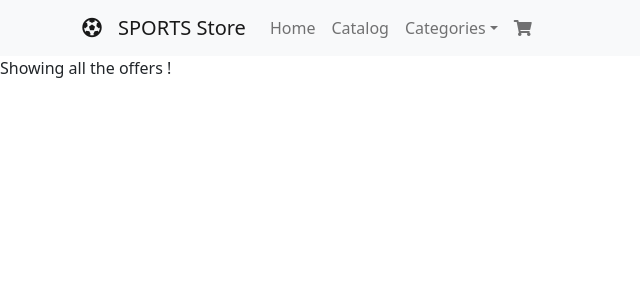
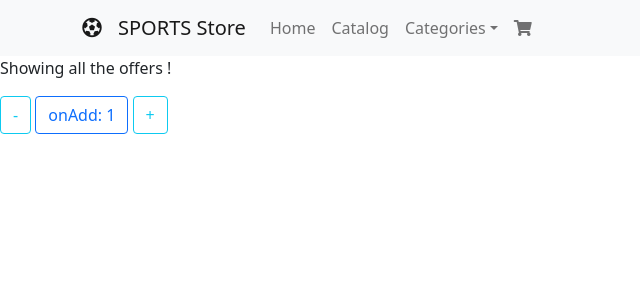
Before and after one commit to frossler/frossl-ecommerce, a React (Create React App) app: page / in a window 1280 px wide. Shown: the top 300 px of the page, without its empty margins (0-640 px from the left). Built offline with nearby package versions, Linux system fonts and the light colour scheme.

Commit message:
Code Improves

```diff
--- a/src/App.js
+++ b/src/App.js
@@ -1,8 +1,9 @@
 import './App.css';
 // BS
 import 'bootstrap/dist/css/bootstrap.min.css';
-
-// Components:
+// Products Array -temp-
+import {Products} from './misc/stock.js';
+// Components
 import Header from './components/header/Header';
 import ItemListContainer from './components/itemlistcontainer/ItemListContainer';
 
@@ -11,7 +12,7 @@ function App() {
   return (
         <>
         <Header />
-        <ItemListContainer id="offers" />
+        <ItemListContainer id="offers" products={Products} />
         </>
 
 
--- /dev/null
+++ b/src/components/itemcount/ItemCount.js
@@ -0,0 +1,32 @@
+import React from "react";
+import { useState } from "react";
+import { Button } from "react-bootstrap";
+
+const ItemCount = (props) => {
+
+    // Stock management logic (1.0)
+    const stock = props.stock
+    const [counter, setCounter] = useState(1)
+    const add = () => {
+        if (counter < stock) {setCounter(counter+1)} else {alert("Out of Stock for adding")}
+      }
+    const rem = () => {
+        if (counter > 1) {
+          setCounter(counter - 1);
+        } else {
+          alert("Minimum per order: 1");
+        }
+      };
+
+
+    return(
+        <>
+            <Button variant="outline-info" onClick={rem}> - </Button>{' '}
+            <Button variant="outline-primary"> onAdd: {counter} </Button>{' '}
+            <Button variant="outline-info" onClick={add}> + </Button>{''}
+        </>
+
+    )
+}
+
+export default ItemCount
--- /dev/null
+++ b/src/components/itemlistcontainer/ItemListContainer.js
@@ -0,0 +1,34 @@
+import React from "react";
+// import { useState, useEffect } from "react"
+import ItemCount from "../itemcount/ItemCount";
+
+const ItemListContainer = (props) => {
+
+    //
+    console.log(props)
+    // Effect delays and run after Component Render
+
+    // useEffect (()=>{
+    //     console.log("Intervalo Ping 1000")
+    //     // setTimeout(()=>[])
+    //     // Se setea un indicador
+    //     const i = setInterval(()=>{
+    //         console.log("Ping foo")
+    //     },1000)
+
+    //     return () =>{
+    //         console.log("Cleanup foo")
+    //         clearInterval(i) //pasar el indicador
+    //     }
+    // })
+
+
+    return (
+        <>
+        <p>Showing all the {props.id} !</p>
+        <ItemCount stock="3"/>
+        </>
+    )
+}
+
+export default ItemListContainer
--- a/src/components/itemlistcontainer/ItemListContainer.jsx
+++ /dev/null
@@ -1,12 +0,0 @@
-import React from "react";
-
-const ItemListContainer = (props) => {
-
-    console.log(props)
-
-    return (
-        <p>Showing all the {props.id} !</p>
-    )
-}
-
-export default ItemListContainer
--- /dev/null
+++ b/src/misc/stock.js
@@ -0,0 +1,38 @@
+export const Products = [
+    {
+        "id":"0",
+        "stock":"4",
+        "image": "../img/123.png",
+        "title": "Product 1",
+        "text": "Desc text",
+        "price": 100
+
+    },
+    {
+        "id":"1",
+        "stock":"2",
+        "image": "product2",
+        "title": "Product 2",
+        "text": "Desc text",
+        "price": 100
+
+    },
+    {
+        "id":"2",
+        "stock":"6",
+        "image": "product3",
+        "title": "Product 3",
+        "text": "Desc text",
+        "price": 100
+
+    },
+    {
+        "id":"3",
+        "stock":"10",
+        "image": "product4",
+        "title": "Product 1",
+        "text": "Desc text",
+        "price": 100
+
+    },
+]
```
Also changed, not shown: src/components/cartwidget/CartWidget.js (renamed from src/components/cartwidget/CartWidget.jsx), src/components/header/Header.js (renamed from src/components/header/Header.jsx), src/components/item/Item.js (added), src/components/itemlist/ItemList.js (added), src/components/navbar/NavBar.js (renamed from src/components/navbar/NavBar.jsx).
